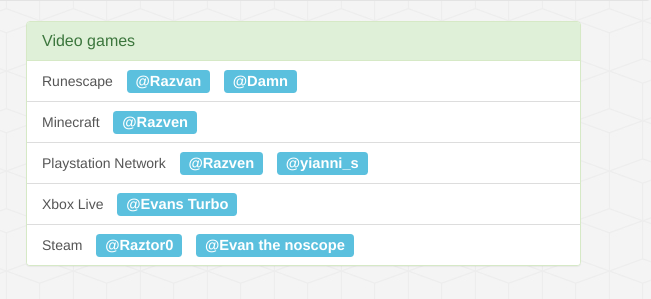
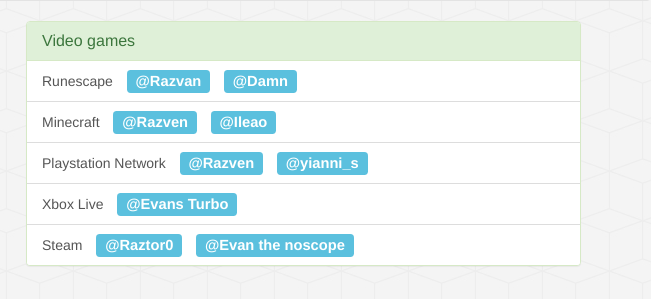
Before and after one commit to 99gains/99gains.github.io, a plain HTML site: page contact/index.html in a window 1280 px wide. Shown: the part 242-541 px from the top of the page, 629-1280 px from the left. Drawn offline with nearby package versions, Linux system fonts and the light colour scheme.

Commit message:
Added Ileao to Minecraft usernames.

```diff
--- a/contact/index.html
+++ b/contact/index.html
@@ -159,6 +159,7 @@
 						<a href="http://minecraft.net" class="list-group-item">
 							Minecraft
 							<span class="username label label-info">@Razven</span>
+							<span class="username label label-info">@Ileao</span>
 						</a>
 						<a href="http://playstation.com" class="list-group-item">
 							Playstation Network
```
